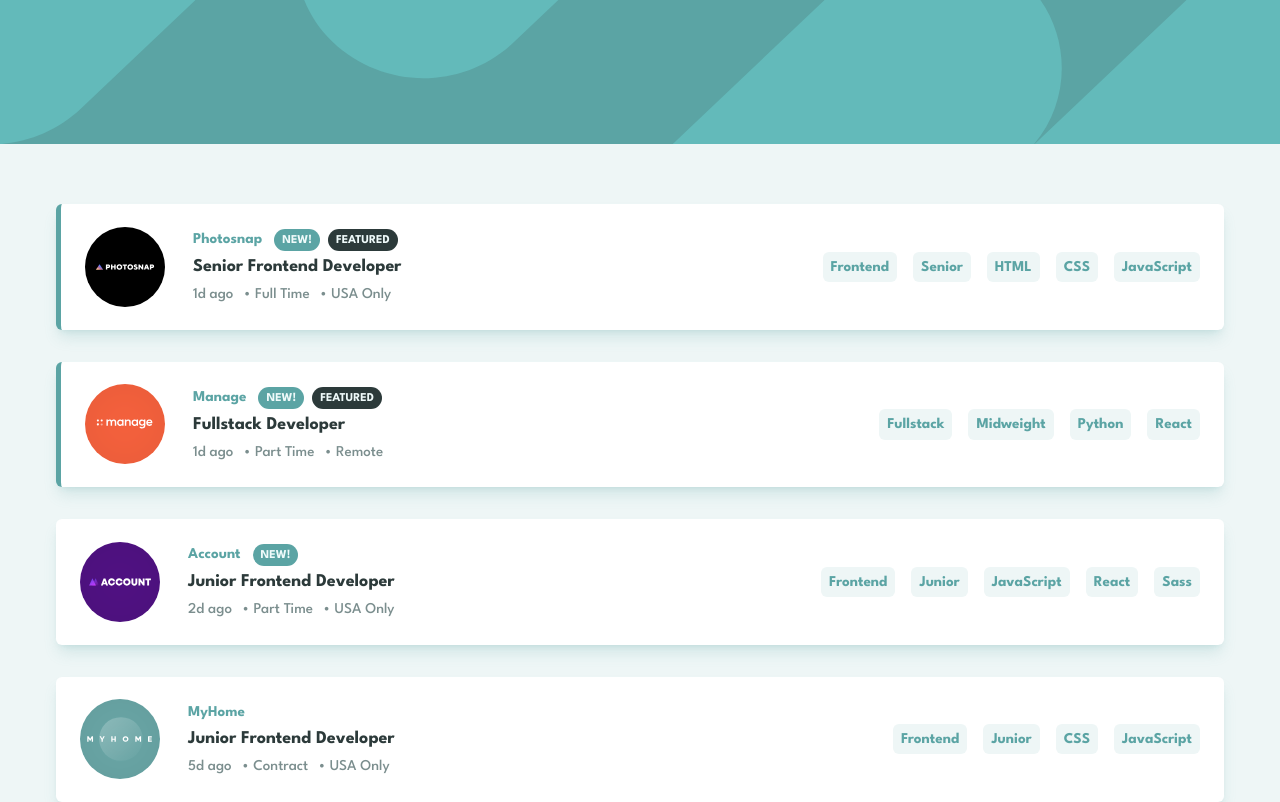
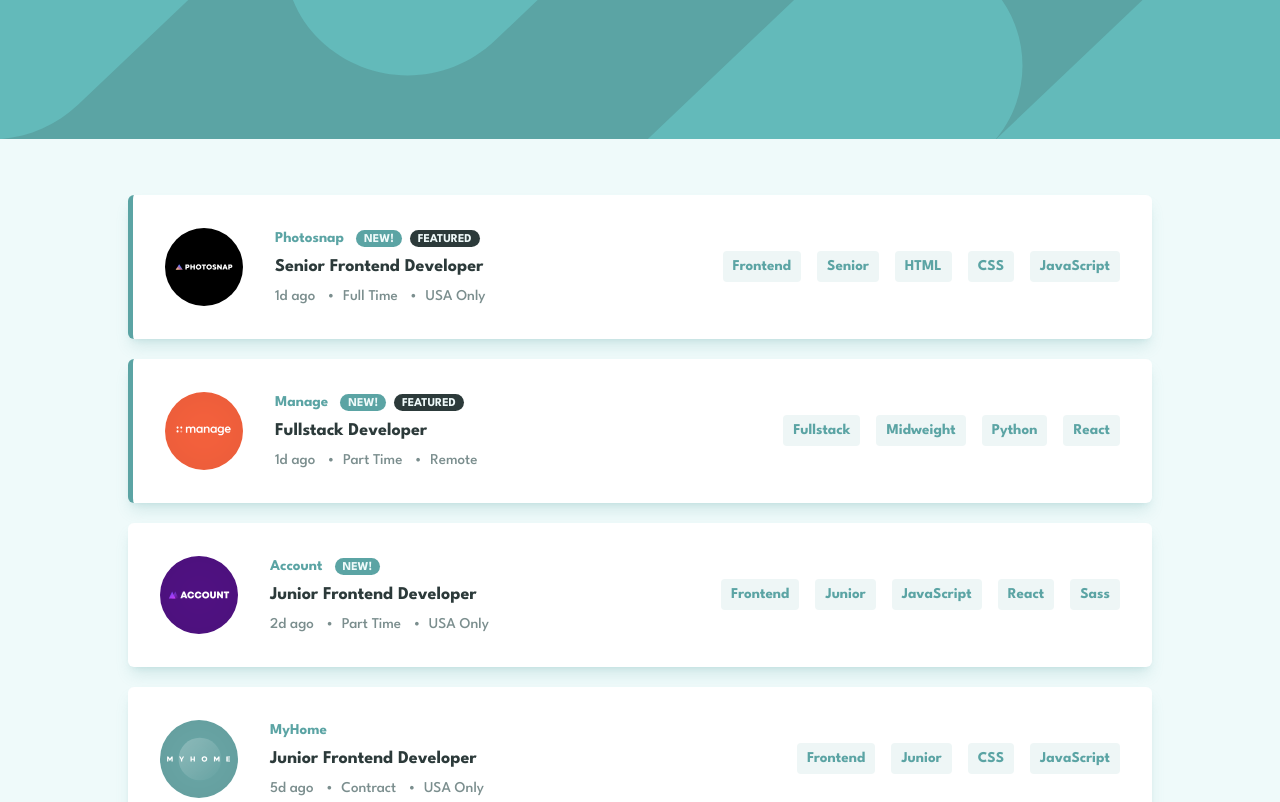
Before and after one commit to mroseborja/fm-job-listings, a React (Vite) app: page / in a window 1280 px wide. Shown: the top 802 px of the page. Built offline with nearby package versions, Linux system fonts and the light colour scheme.

Commit message:
refactor styles

```diff
--- a/src/App.jsx
+++ b/src/App.jsx
@@ -1,18 +1,70 @@
+import data from "./data.json";
+import FilterBox from "./FilterBox";
 import Card from "./Card";
-import data from "./data.json";
+import { useState } from "react";
 
 function App() {
+  const [filter, setFilter] = useState([]);
+
+  const addFilterItem = (item) => {
+    setFilter((currData) =>
+      !currData.includes(item) ? [...currData, item] : [...currData],
+    );
+  };
+
+  const clearAllFilters = () => setFilter([]);
+
+  const removeFilterItem = (item) => {
+    setFilter((prevFilters) => prevFilters.filter((i) => i !== item));
+  };
+
+  const filterExists = (filterItems) =>
+    filter.every((x) => filterItems.includes(x));
+
   return (
     <>
-      <div
-        className="h-36 w-full
-      bg-primary bg-[url('/images/bg-header-mobile.svg')] bg-cover bg-no-repeat sm:bg-[url('/images/bg-header-desktop.svg')]"
-      ></div>
-      <div className="container mx-auto px-7 py-10 md:px-3 lg:px-14">
-        {data.map((company) => (
-          <Card key={company.id} data={company} />
-        ))}
-      </div>
+      <header>
+        <picture>
+          <source
+            srcSet="/images/bg-header-desktop.svg"
+            media="(min-width: 600px)"
+          />
+          <img src="/images/bg-header-mobile.svg" className="w-full" alt="" />
+        </picture>
+      </header>
+
+      <main>
+        <div className="wrapper">
+          {filter.length !== 0 && (
+            <FilterBox
+              items={filter}
+              clearFilterFunc={clearAllFilters}
+              removeFilterFunc={removeFilterItem}
+            />
+          )}
+
+          <div
+            className={`card-grid ${filter.length === 0 && "translate-y-24"}`}
+          >
+            {data.map((company) => {
+              let filterItems = [company.role, company.level]
+                .concat(company.languages)
+                .concat(company.tools);
+
+              return (
+                filterExists(filterItems) && (
+                  <Card
+                    key={company.id}
+                    data={company}
+                    filters={filterItems}
+                    addFilterFunc={addFilterItem}
+                  />
+                )
+              );
+            })}
+          </div>
+        </div>
+      </main>
     </>
   );
 }
--- a/src/Badge.jsx
+++ b/src/Badge.jsx
@@ -1,7 +1,7 @@
 const Badge = ({ color, text }) => {
   return (
     <span
-      className={`${color} text-cyan-100 uppercase font-bold px-2 pt-1 pb-0.5 inline-block rounded-2xl text-sm md:text-xs mx-1`}
+      className={`badge ${color} mx-1 text-sm font-bold uppercase text-cyan-100 md:text-xs`}
     >
       {text}
     </span>
--- a/src/Button.jsx
+++ b/src/Button.jsx
@@ -1,6 +1,12 @@
-const Button = ({ text }) => {
+const Button = ({ text, clickFunc }) => {
+  const handleClick = (evt) => clickFunc(evt.target.innerHTML);
+
   return (
-    <button className="bg-cyan-200 text-primary px-2 py-1 font-bold rounded-md hover:bg-primary hover:text-neutral">
+    <button
+      type="button"
+      className="button button--cyan-200"
+      onClick={handleClick}
+    >
       {text}
     </button>
   );
--- a/src/ButtonList.jsx
+++ b/src/ButtonList.jsx
@@ -1,12 +1,12 @@
 import Button from "./Button";
 
-const ButtonList = ({ items }) => {
+const ButtonList = ({ items, clickFunc }) => {
   return (
-    <>
+    <div className="card__buttons">
       {items.map((item, idx) => (
-        <Button key={item[idx]} text={item} />
+        <Button key={item[idx]} text={item} clickFunc={clickFunc} />
       ))}
-    </>
+    </div>
   );
 };
 
--- a/src/Card.jsx
+++ b/src/Card.jsx
@@ -1,47 +1,36 @@
 import Badge from "./Badge";
-import Button from "./Button";
 import ButtonList from "./ButtonList";
 
-const Card = ({ data }) => {
+const Card = ({ data, filters, addFilterFunc }) => {
   return (
-    <div className="relative pb-3 pt-5">
-      <div
-        className={`flex flex-col gap-5 rounded-md bg-neutral px-6 py-4 shadow-lg shadow-primary/20 md:flex-row md:items-center ${
-          data.featured && "border-s-[5px] border-s-primary"
-        }`}
-      >
-        <img
-          src={data.logo}
-          alt="logo"
-          className="absolute top-0 h-14 w-14 md:relative md:h-20 md:w-20"
-        />
-        <div className="flex w-full flex-col justify-between md:flex-row md:items-center">
-          <div className="pb-3 pt-7 md:p-2">
-            <h2 className="font-bold text-primary">
-              {data.company}
-              <span className="ml-5 md:ml-0 lg:ml-2">
-                {data.new && <Badge color="bg-primary" text="new!" />}
-                {data.featured && (
-                  <Badge color="bg-secondary" text="featured" />
-                )}
-              </span>
-            </h2>
-            <h3 className="my-2 font-bold text-secondary md:my-0.5 md:text-lg">
-              {data.position}
-            </h3>
-            <p className=" font-medium text-cyan-300">
-              <span className="mr-1.5">{data.postedAt} </span>
-              <span className="mr-1.5">&bull; {data.contract} </span>
-              <span className="mr-1.5">&bull; {data.location} </span>
-            </p>
+    <div
+      className={`card card-grid-item ${
+        data.featured && "border-s-[5px] border-s-primary"
+      }`}
+    >
+      <div className="card__img">
+        <img src={data.logo} alt="" />
+      </div>
+      <div className="card__content">
+        <div className="card__text">
+          <h2 className="card__title">{data.company}</h2>
+          <div className="card__badge">
+            {data.new && <Badge color="bg-primary" text="new!" />}
+            {data.featured && <Badge color="bg-secondary" text="featured" />}
           </div>
-          <div className="flex flex-wrap gap-4 border-t-[1px] border-t-cyan-300/50 py-4 md:border-none">
-            <Button text={data.role} />
-            <Button text={data.level} />
-            <ButtonList items={data.languages} />
-            <ButtonList items={data.tools} />
-          </div>
+          <h3 className="card__subtitle">{data.position}</h3>
+          <p className="card__details">
+            <span className="card__detail">{data.postedAt} </span>
+            <span className="card__detail">&bull;</span>
+            <span className="card__detail">{data.contract} </span>
+            <span className="card__detail">&bull;</span>
+            <span className="card__detail">{data.location} </span>
+          </p>
         </div>
+
+        <hr className="mb-5 mt-3 h-px border border-cyan-300/30 sm:mb-0 sm:mt-0 sm:border-0" />
+
+        <ButtonList items={filters} clickFunc={addFilterFunc} />
       </div>
     </div>
   );
--- /dev/null
+++ b/src/FilterBox.jsx
@@ -0,0 +1,22 @@
+import FilteredItem from "./FilteredItem";
+
+const FilterBox = ({ items, clearFilterFunc, removeFilterFunc }) => {
+  return (
+    <div className="card flex items-center justify-between">
+      <div className="flex flex-wrap gap-3">
+        {items.map((item) => (
+          <FilteredItem key={item} item={item} clickFunc={removeFilterFunc} />
+        ))}
+      </div>
+      <button
+        type="button"
+        className="button button--link"
+        onClick={() => clearFilterFunc()}
+      >
+        Clear
+      </button>
+    </div>
+  );
+};
+
+export default FilterBox;
--- /dev/null
+++ b/src/FilteredItem.jsx
@@ -0,0 +1,20 @@
+import removeIcon from "/images/icon-remove.svg";
+
+const FilteredItem = ({ item, clickFunc }) => {
+  const handleClick = (item) => clickFunc(item);
+
+  return (
+    <span className="overflow-hidden rounded-sm bg-cyan-200 pl-2 text-lg font-bold text-primary">
+      {item}
+      <button onClick={() => handleClick(item)}>
+        <img
+          src={removeIcon}
+          alt=""
+          className="ml-3 inline h-max bg-primary p-2.5 hover:bg-secondary"
+        />
+      </button>
+    </span>
+  );
+};
+
+export default FilteredItem;
--- a/src/index.css
+++ b/src/index.css
@@ -6,7 +6,79 @@
 
 @layer base {
   body {
-    @apply font-primary bg-cyan-200;
+    @apply bg-cyan-100 font-primary;
     font-size: 15px;
   }
+
+  header {
+    @apply relative w-full bg-primary;
+  }
+
+  .wrapper {
+    @apply mx-7 grid -translate-y-10 gap-14 md:mx-24 md:gap-10 lg:mx-32;
+  }
+
+  .card-grid {
+    @apply grid gap-12 pb-14 md:gap-5;
+  }
+
+  .card-grid-item {
+    @apply flex flex-col md:flex-row md:items-center md:gap-8;
+  }
+
+  .card {
+    @apply relative rounded-md bg-neutral p-7 shadow-lg shadow-primary/20 md:px-8;
+  }
+
+  .card__content {
+    @apply w-full md:flex md:items-center md:justify-between;
+  }
+
+  .card__img {
+    @apply absolute top-0 h-14 w-14 -translate-y-7 md:relative md:h-max md:w-max md:translate-y-0;
+  }
+
+  .card__text {
+    @apply mt-2 font-bold leading-loose md:mt-0;
+  }
+
+  .card__title {
+    @apply mr-2 inline text-primary;
+  }
+
+  .card__badge {
+    @apply inline;
+  }
+
+  .card__subtitle {
+    @apply text-secondary md:text-lg;
+  }
+
+  .card__details {
+    @apply font-normal text-cyan-300 md:font-medium;
+  }
+
+  .card__detail {
+    @apply mr-2;
+  }
+
+  .card__buttons {
+    @apply flex flex-wrap gap-4;
+  }
+
+  .button {
+    @apply h-max rounded-[4px] px-2.5 py-1 font-bold;
+  }
+
+  .button--cyan-200 {
+    @apply bg-cyan-200 text-primary hover:bg-primary hover:text-neutral;
+  }
+
+  .button--link {
+    @apply text-lg text-cyan-300 hover:text-primary hover:underline;
+  }
+
+  .badge {
+    @apply rounded-2xl px-2 pb-0.5 pt-1;
+  }
 }
```
